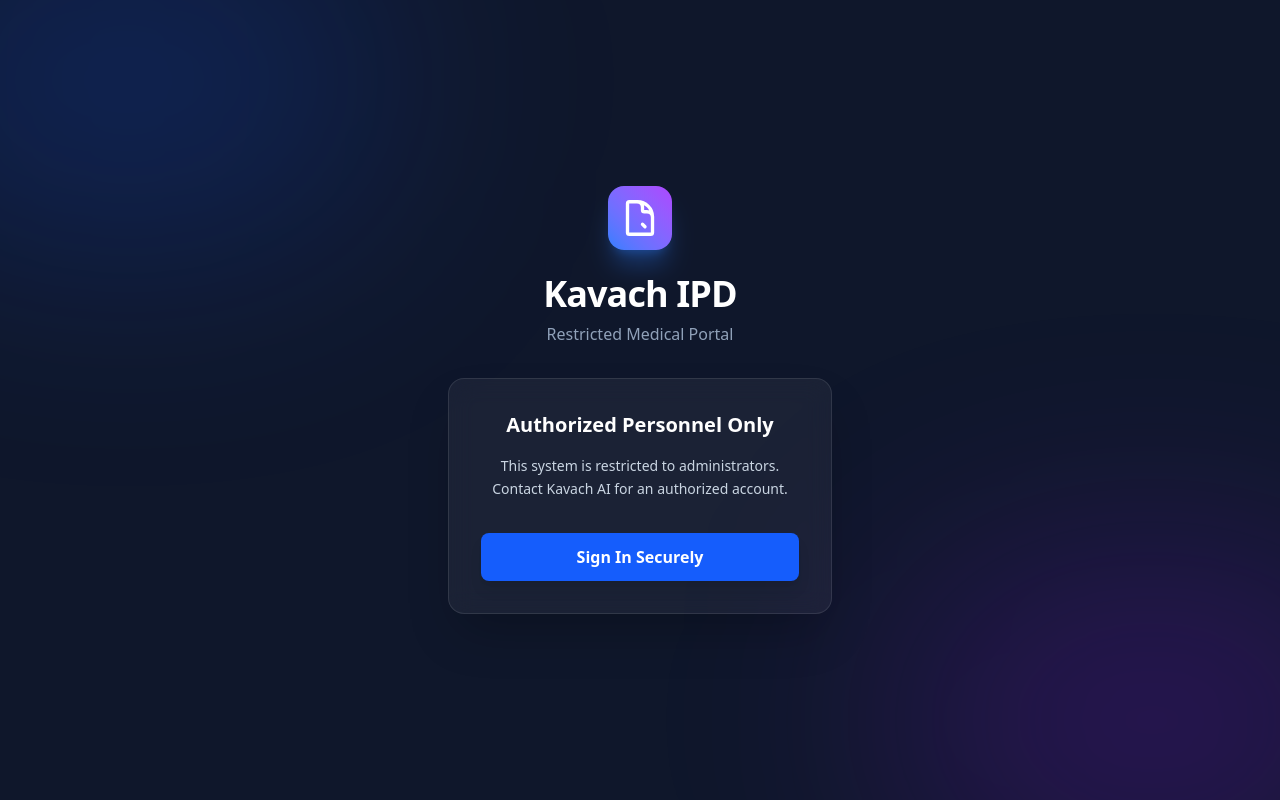
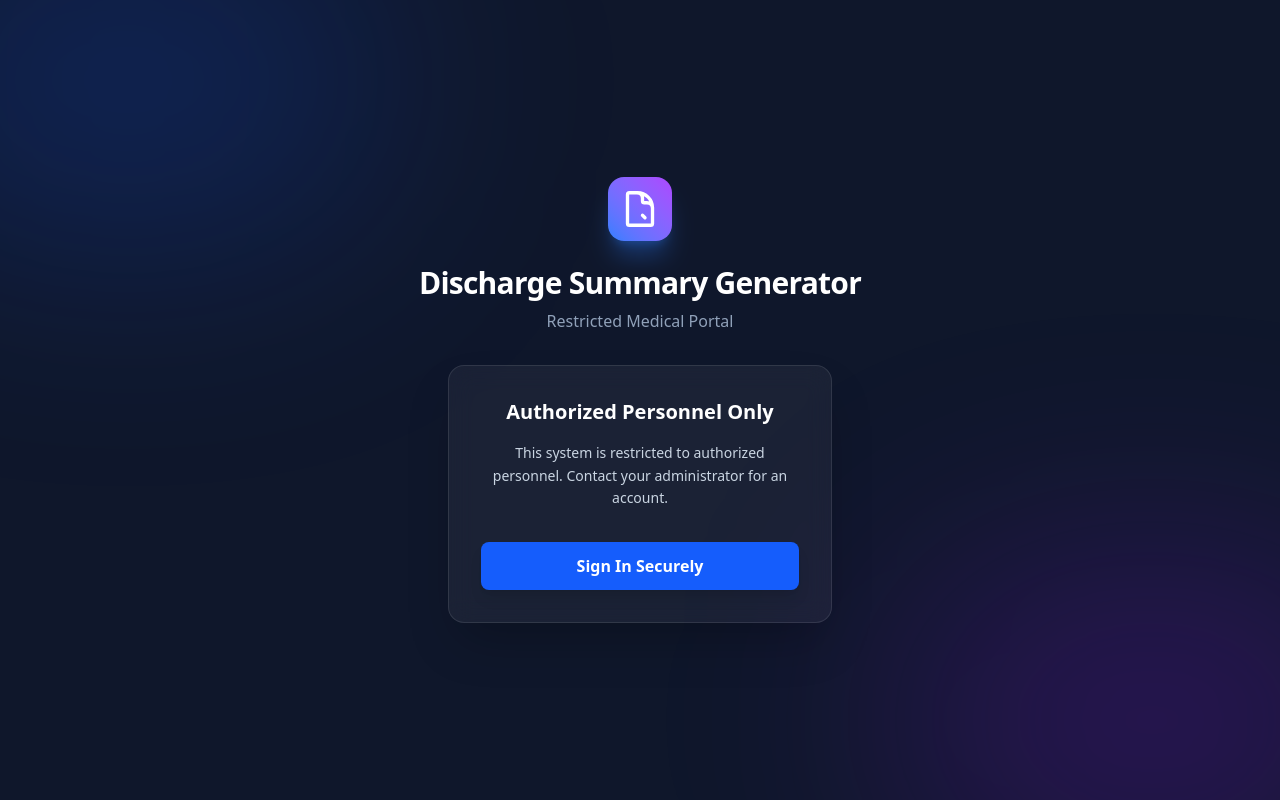
Before and after one commit to Shahil127/kavach-ai-model, a Next.js app in the folder frontend/: page / in a window 1280 px wide. Built offline with nearby package versions, Linux system fonts and the light colour scheme; no server answers.

Commit message:
Remove Kavach IPD branding from layout

```diff
--- a/frontend/src/app/layout.tsx
+++ b/frontend/src/app/layout.tsx
@@ -14,7 +14,7 @@ const geistMono = Geist_Mono({
 });
 
 export const metadata: Metadata = {
-  title: "Kavach AI | Discharge Summary",
+  title: "Discharge Summary Generator",
   description: "AI-powered hospital discharge documentation platform",
 };
 
@@ -44,13 +44,13 @@ export default function RootLayout({
                       <path strokeLinecap="round" strokeLinejoin="round" d="M19.5 14.25v-2.625a3.375 3.375 0 0 0-3.375-3.375h-1.5A1.125 1.125 0 0 1 13.5 7.125v-1.5a3.375 3.375 0 0 0-3.375-3.375H8.25m5.231 13.481L15 17.25m-4.5-15H5.625c-.621 0-1.125.504-1.125 1.125v17.25c0 .621.504 1.125 1.125 1.125h12.75c.621 0 1.125-.504 1.125-1.125V11.25a9 9 0 0 0-9-9Z" />
                     </svg>
                   </div>
-                  <h1 className="text-4xl font-extrabold text-white mb-2 tracking-tight">Kavach IPD</h1>
+                  <h1 className="text-3xl font-extrabold text-white mb-2 tracking-tight">Discharge Summary Generator</h1>
                   <p className="text-slate-400">Restricted Medical Portal</p>
                </div>
                <div className="z-10 bg-white/5 border border-white/10 p-8 rounded-2xl backdrop-blur-md max-w-sm w-full text-center shadow-2xl">
                   <h2 className="text-xl font-bold text-white mb-4">Authorized Personnel Only</h2>
                   <p className="text-slate-300 text-sm mb-8 leading-relaxed">
-                     This system is restricted to administrators. Contact Kavach AI for an authorized account.
+                     This system is restricted to authorized personnel. Contact your administrator for an account.
                   </p>
                   <div className="w-full bg-blue-600 hover:bg-blue-500 text-white font-bold py-3 px-4 rounded-lg transition-all shadow-lg hover:shadow-blue-500/50 flex justify-center cursor-pointer">
                     <SignInButton mode="modal">Sign In Securely</SignInButton>
```
